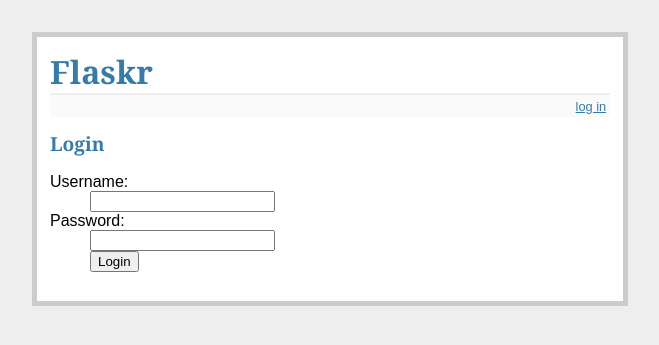
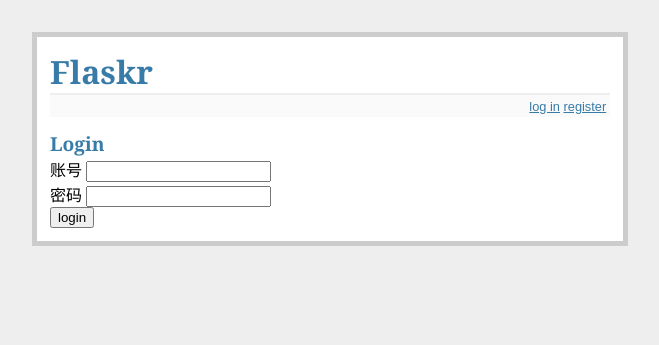
Before and after one commit to curiousboy2/pymysql_blog, a Flask app: page /login in a window 1280 px wide. Shown: the top 345 px of the page, without its empty margins (310-969 px from the left). Run offline with Flask 2, Linux system fonts and the light colour scheme; some libraries are stand-ins or nearby versions.

Commit message:
finish it

```diff
--- /dev/null
+++ b/form.py
@@ -0,0 +1,13 @@
+from flask.ext.wtf import Form
+from wtforms import StringField,SubmitField,PasswordField
+from wtforms.validators import Required,Length
+
+class Register_form(Form):
+    username=StringField('账号',validators=[Required()])
+    password=PasswordField('密码',validators=[Required(),Length(6,8)])
+    submit=SubmitField('Register')
+
+class Login_form(Form):
+    username=StringField('账号',validators=[Required()])
+    password=PasswordField('密码',validators=[Required(),Length(6,8)])
+    submit=SubmitField('login')
--- a/main.py
+++ b/main.py
@@ -1,16 +1,31 @@
 import pymysql
 from flask import Flask, request, session, g, redirect, url_for, abort, \
      render_template, flash
+from flask_bootstrap import Bootstrap
+from form import Register_form,Login_form
+import hashlib
 #from flask.ext.script import Manager
 
 # create our little application :)
 app = Flask(__name__)
+bootstrap=Bootstrap(app)
 #设置默认的环境变量
 app.config.update(dict(LOGIN_NAME='admin',LOGIN_PASSWD='default',SECRET_KEY='hello world'))
 def get_cursor():
     #连接mysql数据库
     cur=pymysql.connect(db='hello',user='root',port=3306,host='localhost',passwd='huanghu')
     return cur
+#检查登录的用户的用户名与密码是否正确
+def is_true(username,password):
+    with get_cursor() as cur:
+        if cur.execute('select * from users where username=%s and md5_password=%s',[username,password]):
+            return True
+        return False
+
+def generate_md5_password(username,password):
+    md5=hashlib.md5()
+    md5.update((password+'salt'+username).encode('utf-8'))
+    return md5.hexdigest()
 
 @app.route('/')
 def show_entries():
@@ -30,21 +45,42 @@ def add_entry():
 @app.route('/login', methods=['GET', 'POST'])
 def login():
     error = None
-    if request.method == 'POST':
-        if request.form['username'] != app.config['LOGIN_NAME']:#app.config['USERNAME']:
-            error = 'Invalid username'
-        elif request.form['password'] != app.config['LOGIN_PASSWD']:#app.config['PASSWORD']:
-            error = 'Invalid password'
-        else:
+    form=Login_form()
+    if form.validate_on_submit():
+        if is_true(request.form['username'],generate_md5_password(request.form['username'],\
+                                                                  request.form['password'])):
             session['logged_in'] = True
             flash('You were logged in')
             return redirect(url_for('show_entries'))
-    return render_template('login.html', error=error)
+        else:
+            error='username or password is Error'
+    return render_template('login.html',form=form,error=error)
 
 @app.route('/logout')
 def logout():
     session.pop('logged_in',None)
     return redirect(url_for('show_entries'))
 
+@app.route('/register',methods=['GET','POST'])
+def register_user():
+    form=Register_form()
+    if form.validate_on_submit():
+        username=request.form['username']
+        md5_password=generate_md5_password(request.form['username'],request.form['password'])
+        with get_cursor() as cur:
+            if cur.execute('select id from users where username=%s and md5_password=%s',[username,md5_password]):
+                flash('the usename and password has existed')
+                return redirect(url_for('register_user'))
+            else:
+                cur.execute('insert into users(username,md5_password) values(%s,%s)',[username,md5_password])
+                flash('you have register successfully,and now will redirect to index page')
+                return redirect('login')
+#    flash('you has successful register')
+    return render_template('register.html',form=form)
+#    return redirect('login')
+
+
+
+
 if __name__=='__main__':
     app.run(debug=True)
--- a/schema.sql
+++ /dev/null
@@ -1,3 +0,0 @@
-create database hello2;
-use hello2;
-create table entries(id int primary key auto_increment,title text not null,content text not null);
--- a/templates/layout.html
+++ b/templates/layout.html
@@ -1,11 +1,15 @@
 <!doctype html>
+<html><head>
 <title>Flaskr</title>
 <link rel="stylesheet" type="text/css" href="{{ url_for('static', filename='style.css') }}">
+</head>
+<body>
 <div class="page">
   <h1>Flaskr</h1>
   <div class="metanav">
   {% if not session.logged_in %}
     <a href="{{ url_for('login') }}">log in</a>
+    <a href="{{ url_for('register_user') }}">register</a>
   {% else %}
     <a href="{{ url_for('logout') }}">log out</a>
   {% endif %}
@@ -15,3 +19,5 @@
   {% endfor %}
   {% block body %}{% endblock %}
 </div>
+</body>
+</html>
--- a/templates/login.html
+++ b/templates/login.html
@@ -1,8 +1,9 @@
 {% extends "layout.html" %}
+{% import 'bootstrap/wtf.html' as wtf %}
 {% block body %}
   <h2>Login</h2>
   {% if error %}<p class="error"><strong>Error:</strong> {{ error }}{% endif %}
-  <form action="{{ url_for('login') }}" method="post">
+  <!--<form action="{{ url_for('login') }}" method="post">
     <dl>
       <dt>Username:
       <dd><input type="text" name="username">
@@ -11,4 +12,8 @@
       <dd><input type="submit" value="Login">
     </dl>
   </form>
+  -->
+  <div class="col-md-4">
+  {{ wtf.quick_form(form) }}
+  </div>
 {% endblock %}
```
Also changed, not shown: templates/base.html (added, +7 -0 lines), templates/register.html (added, +9 -0 lines), 1 other file.
